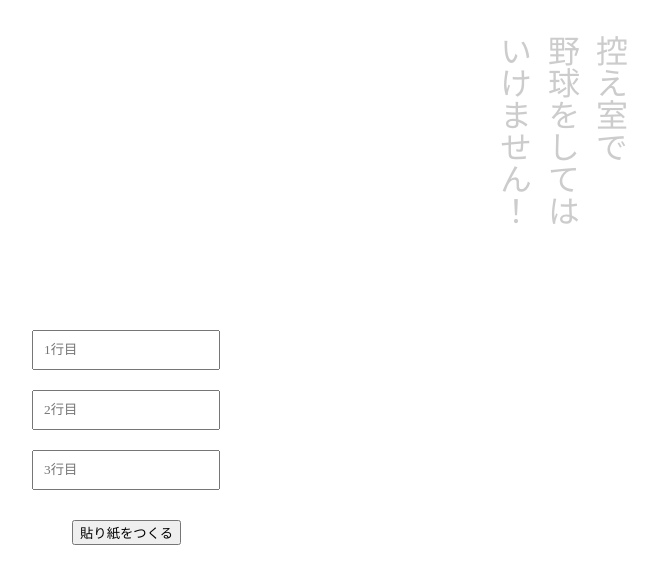
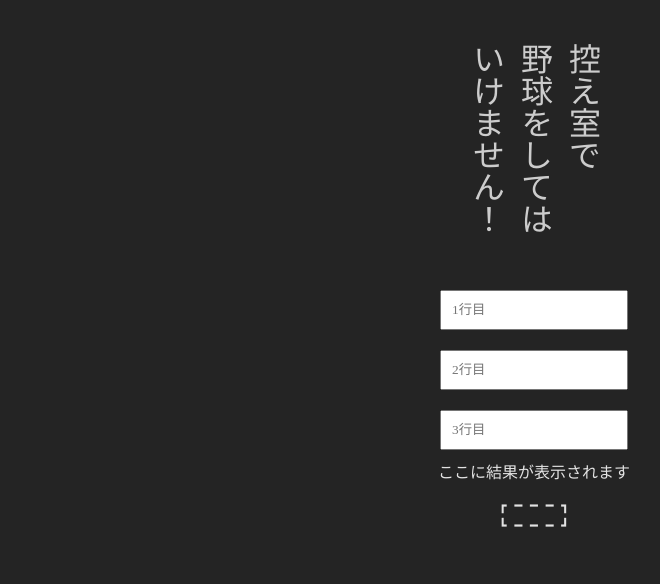
Before and after one commit to Secret-Society-Braid/Do-Not-Play-Baseball-In-Waiting-Room, a React (Vite) app: page / in a window 1280 px wide. Shown: the top 584 px of the page, without its empty margins (106-766 px from the left). Built offline with nearby package versions, Linux system fonts and the light colour scheme; a web font is replaced by a local one.

Commit message:
Add result component (#5)

```diff
--- /dev/null
+++ b/src/comp/Result.tsx
@@ -0,0 +1,41 @@
+import "../styles/result.css";
+
+const Result = (prop: { firstLine: string, secondLine: string, thirdLine: string}) => {
+
+  // ┏ ━ ┓
+  // ┃ ┃ ┃
+  // ┗ ━ ┛
+
+  const firstLineSplited = prop.firstLine.split("");
+  const secondLineSplited = prop.secondLine.split("");
+  const thirdLineSplited = prop.thirdLine.split("");
+
+  const longestLength: number = Math.max(
+    firstLineSplited.length,
+    secondLineSplited.length,
+    thirdLineSplited.length
+  );
+
+  return (
+    <>
+      <pre>
+        {`┏${" ━".repeat(3)} ┓\n`}
+        {[...Array(longestLength)].map((_, i: number) => {
+          return (
+            <>
+              ┃
+              {thirdLineSplited[i] ? ` ${thirdLineSplited[i]} ` : " 　 "}
+              {secondLineSplited[i] ? `${secondLineSplited[i]} ` : "　 "}
+              {firstLineSplited[i] ? `${firstLineSplited[i]} ` : "　 "}
+              ┃
+              <br />
+            </>
+          )
+        })}
+        {`┗${" ━".repeat(3)} ┛`}
+      </pre>
+    </>
+  );
+}
+
+export default Result;
--- a/src/comp/UserInputs.tsx
+++ b/src/comp/UserInputs.tsx
@@ -1,9 +1,17 @@
+import { useState } from "react";
 import "../styles/userInputs.css";
+import Result from "./Result";
 
 const UserInputs = () => {
+  const [firstLine, setFirstLine] = useState<string>("");
+  const [secondLine, setSecondLine] = useState<string>("");
+  const [thirdLine, setThirdLine] = useState<string>("");
+
+  const [isModified, setIsModified] = useState<boolean>(false);
 
   return (
     <>
+      <div className="main">
         <div className="line-inputs">
           {[...Array(3)].map((_, i: number) => {
             return (
@@ -12,15 +20,32 @@ const UserInputs = () => {
                 key={i}
                 placeholder={`${i + 1}行目`}
                 className="line-input"
-                onChange={() => {}}
+                onChange={(e) => {
+                  setIsModified(true);
+                  switch (i) {
+                    case 0:
+                      setFirstLine(e.target.value);
+                      break;
+                    case 1:
+                      setSecondLine(e.target.value);
+                      break;
+                    case 2:
+                      setThirdLine(e.target.value);
+                      break;
+                  }
+                }}
               />
             );
           })}
         </div>
-      <div className="submit">
-        <input type="submit" value="貼り紙をつくる" onClick={() => {}}/>
+        <div className="result">
+          {isModified ? "こんな張り紙が出来ました！" : "ここに結果が表示されます"}
+          <Result
+            firstLine={firstLine}
+            secondLine={secondLine}
+            thirdLine={thirdLine}
+          />
         </div>
-      <div className="result">
       </div>
     </>
   );
--- /dev/null
+++ b/src/features/linesResponder.ts
@@ -0,0 +1,32 @@
+import { createSlice } from "@reduxjs/toolkit";
+
+const initialState = {
+  first: "控え室で",
+  second: "野球をしては",
+  third: "いけません！",
+};
+
+export const linesResponderSlice = createSlice({
+  name: 'linesResponder',
+  initialState,
+  reducers: {
+    setFirst: (state, action) => {
+      state.first = action.payload;
+    },
+    setSecond: (state, action) => {
+      state.second = action.payload;
+    },
+    setThird: (state, action) => {
+      state.third = action.payload;
+    },
+    setAll: (state, action) => {
+      state.first = action.payload.first;
+      state.second = action.payload.second;
+      state.third = action.payload.third;
+    }
+  }
+});
+
+export const { setFirst, setSecond, setThird, setAll } = linesResponderSlice.actions;
+
+export default linesResponderSlice.reducer;
--- a/src/index.css
+++ b/src/index.css
@@ -13,57 +13,3 @@
   -moz-osx-font-smoothing: grayscale;
   -webkit-text-size-adjust: 100%;
 }
-
-a {
-  font-weight: 500;
-  color: #646cff;
-  text-decoration: inherit;
-}
-a:hover {
-  color: #535bf2;
-}
-
-body {
-  margin: 0;
-  display: flex;
-  place-items: center;
-  min-width: 320px;
-  min-height: 100vh;
-}
-
-h1 {
-  font-size: 3.2em;
-  line-height: 1.1;
-}
-
-button {
-  border-radius: 8px;
-  border: 1px solid transparent;
-  padding: 0.6em 1.2em;
-  font-size: 1em;
-  font-weight: 500;
-  font-family: inherit;
-  background-color: #1a1a1a;
-  cursor: pointer;
-  transition: border-color 0.25s;
-}
-button:hover {
-  border-color: #646cff;
-}
-button:focus,
-button:focus-visible {
-  outline: 4px auto -webkit-focus-ring-color;
-}
-
-@media (prefers-color-scheme: light) {
-  :root {
-    color: #213547;
-    background-color: #ffffff;
-  }
-  a:hover {
-    color: #747bff;
-  }
-  button {
-    background-color: #f9f9f9;
-  }
-}
--- a/src/store.ts
+++ b/src/store.ts
@@ -1,8 +1,10 @@
 import { configureStore } from "@reduxjs/toolkit";
 import lineCounterReducer from "./features/lineCounterSlice";
+import linesResponder from "./features/linesResponder";
 
 export const store = configureStore({
   reducer: {
-    lineCounter: lineCounterReducer
+    lineCounter: lineCounterReducer,
+    linesResponder: linesResponder
   }
 });
--- a/src/styles/Banner.css
+++ b/src/styles/Banner.css
@@ -2,9 +2,10 @@
 
 .banner {
     writing-mode: vertical-rl;
-    position: fixed;
-    top: 15px;
-    left: calc(50% - 45px);
+    display: flex;
+    flex-direction: column;
+    padding-left: calc(50vw - 80px);
+    padding-top: 15px;
 }
 
 .banner-line {
--- /dev/null
+++ b/src/styles/result.css
@@ -0,0 +1,6 @@
+.result {
+  display: flex;
+  justify-content: center;
+  align-items: center;
+  flex-direction: column;
+}
--- a/src/styles/userInputs.css
+++ b/src/styles/userInputs.css
@@ -8,13 +8,17 @@
     width: 40%;
 }
 
+.main {
+    display: flex;
+    flex-direction: column;
+    padding-top: 25px;
+}
+
 .line-inputs {
     display: flex;
     flex-direction: column;
+    align-items: center;
     margin: 0 auto;
-    position: fixed;
-    top: 320px;
-    left: calc(10%);
 }
 
 .line-input {
@@ -27,7 +31,6 @@
     display: flex;
     flex-direction: column;
     margin: 0 auto;
-    position: fixed;
     top: 520px;
     left: calc(10% + 50px);
     width: fit-content;
```
Lines whose indentation alone changed are shown as unchanged.
